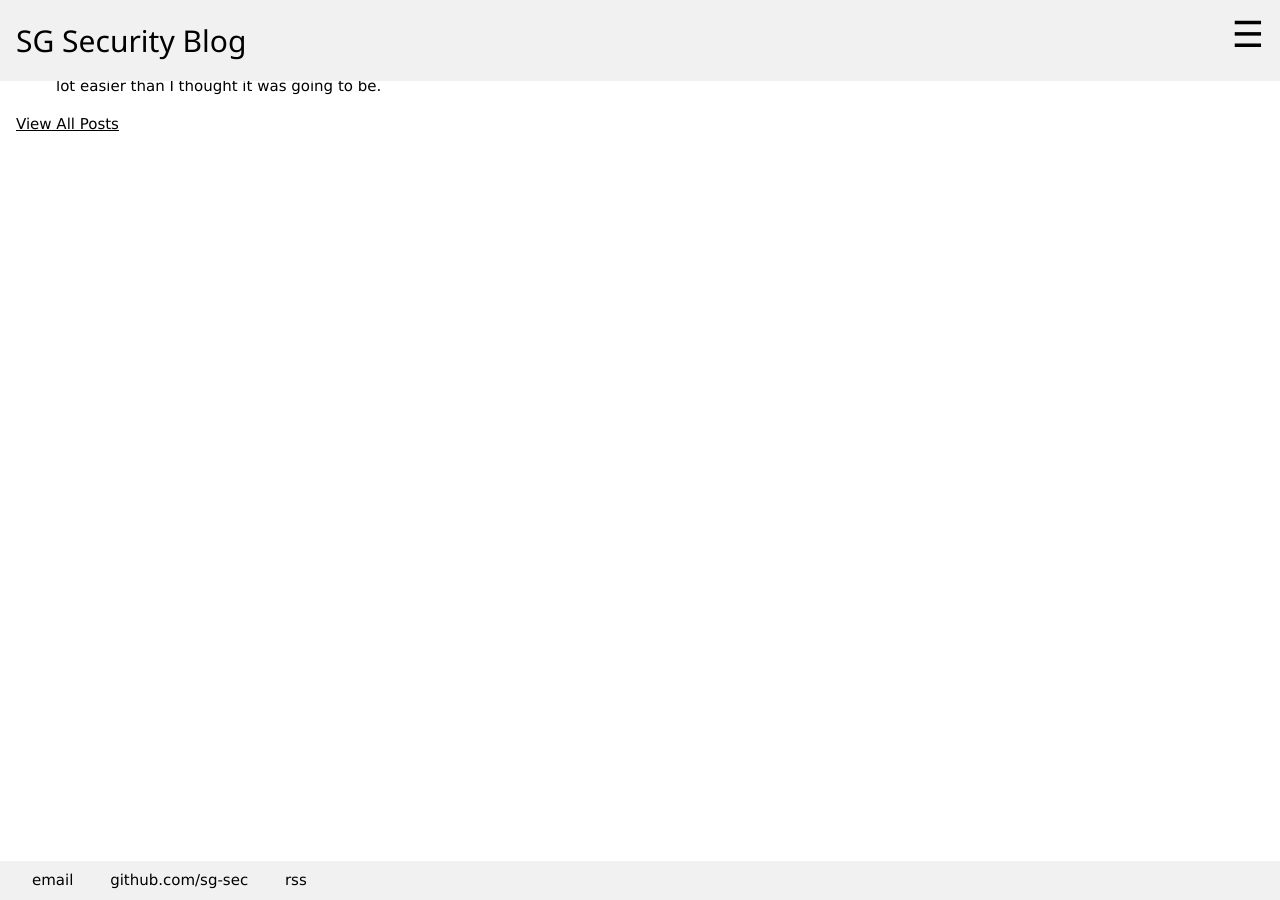
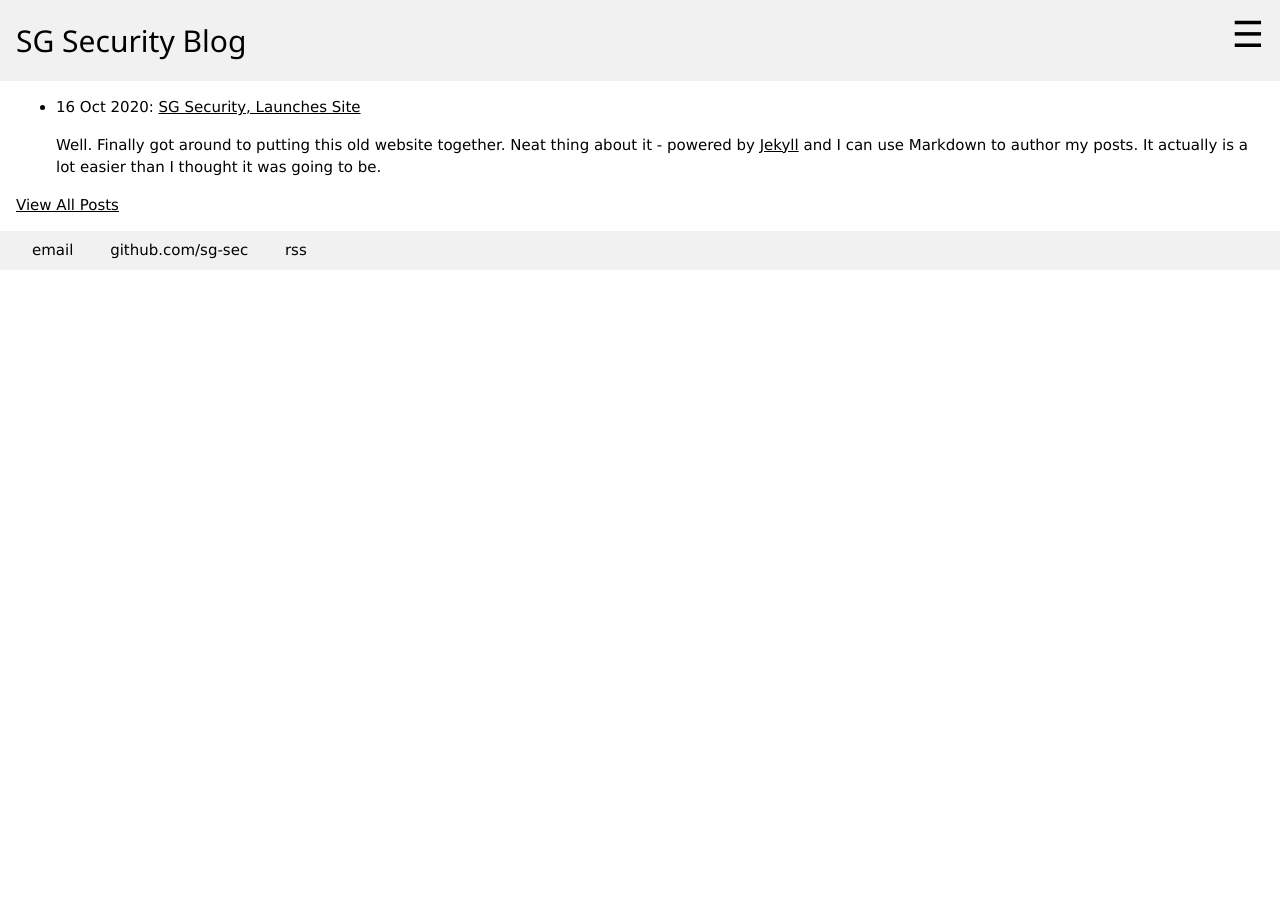
Before and after one commit to sg-sec/sg-sec.github.io, a Jekyll site: the page built from index.html, in a window 1280 px wide. Built offline with Jekyll 4.4.1, drawn with Linux system fonts in a browser that asks for light colours.

Commit message:
Update default.html

```diff
--- a/_layouts/default.html
+++ b/_layouts/default.html
@@ -13,25 +13,21 @@
                                 <a class="w3-bar-item w3-button" href="/blog">Posts</a>
                                 <a class="w3-bar-item w3-button" href="/blog/tags.html">Tags</a>
                         </nav>
-                        <div class="w3-top">
-			    <header class="w3-bar w3-light-grey">
+			<header class="w3-bar w3-light-grey">
                                 <h2 class="w3-bar-item">SG Security Blog</h2>
                                 <button class="w3-button w3-bar-item w3-light-grey w3-xxlarge w3-right" onclick="w3_open()">&#9776;</button>
-			    </header>
-                        </div>
+			</header>
 
 			<div class="w3-container" >
 
 			{{ content }}
 
 			</div><!-- /.container -->
-                        <div class="w3-bottom">
-			    <footer class="w3-container w3-light-grey">
+			<footer class="w3-container w3-light-grey">
 	    		        <a class="w3-bar-item w3-button" href="mailto:sgsec@tutanota.com">email</a>
                                 <a class="w3-bar-item w3-button" href="https://github.com/sg-sec"> github.com/sg-sec</a>
                                 <a class="w3-bar-item w3-button" href="https://blog.sg-sec.co.uk/feed.xml">rss</a>
-			    </footer>
-                        </div>
+			</footer>
                 <script>
                 function w3_open() {
                      document.getElementById("mySidebar").style.display = "block";
```
